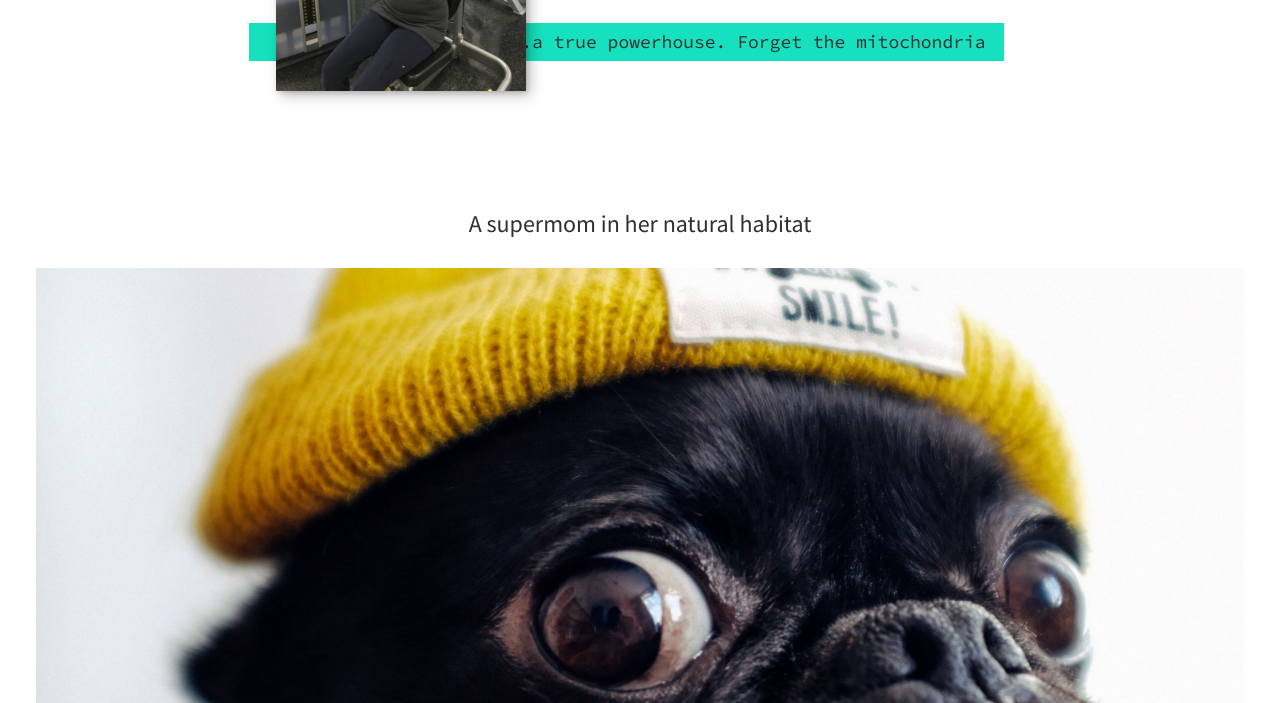
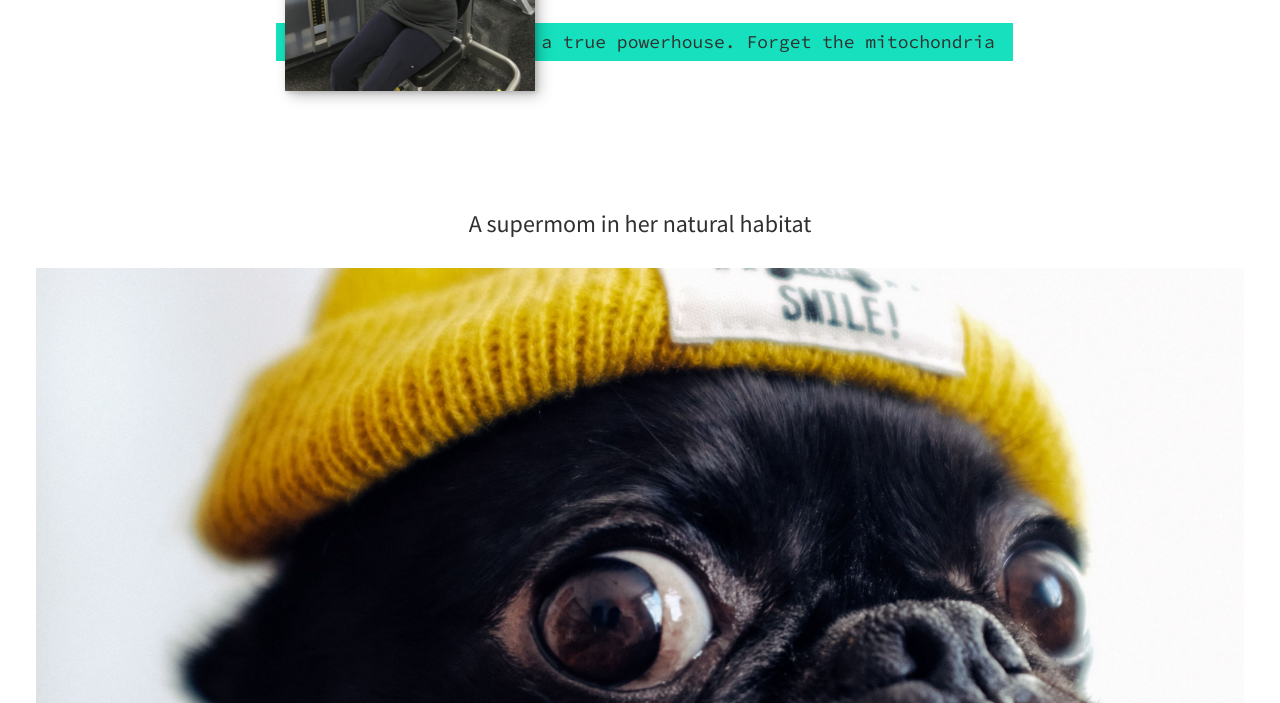
Before and after one commit to robertbwerner/Jake-test, a plain HTML site: page portfolio-item.html in a window 1280 px wide. Shown: the part 397-1100 px from the top of the page. Drawn offline with Linux system fonts and the light colour scheme.

Commit message:
fixed the thing

```diff
--- a/css/style.css
+++ b/css/style.css
@@ -256,7 +256,7 @@ nav{
 		grid-row: 2;
 		text-align: right;
 		position: relative;
-		left:-1.5em;
+		left:-0.5em;
 		width: calc(100% + 1.5em);
 
 	}
--- a/portfolio-item.html
+++ b/portfolio-item.html
@@ -35,7 +35,7 @@
 		<h1 class="section__title section__title--intro">
 			for every <strong> Jake </strong> theres an Amy.
 		</h1>
-		<p class="section__subtitle section__subtitle--intro">......................a true powerhouse. Forget the mitochondria</p>
+		<p class="section__subtitle section__subtitle--intro">a true powerhouse. Forget the mitochondria</p>
 		<img src="img/portfolio-03.jpg" alt="" class="intro__img">
 	</section>
 
```
